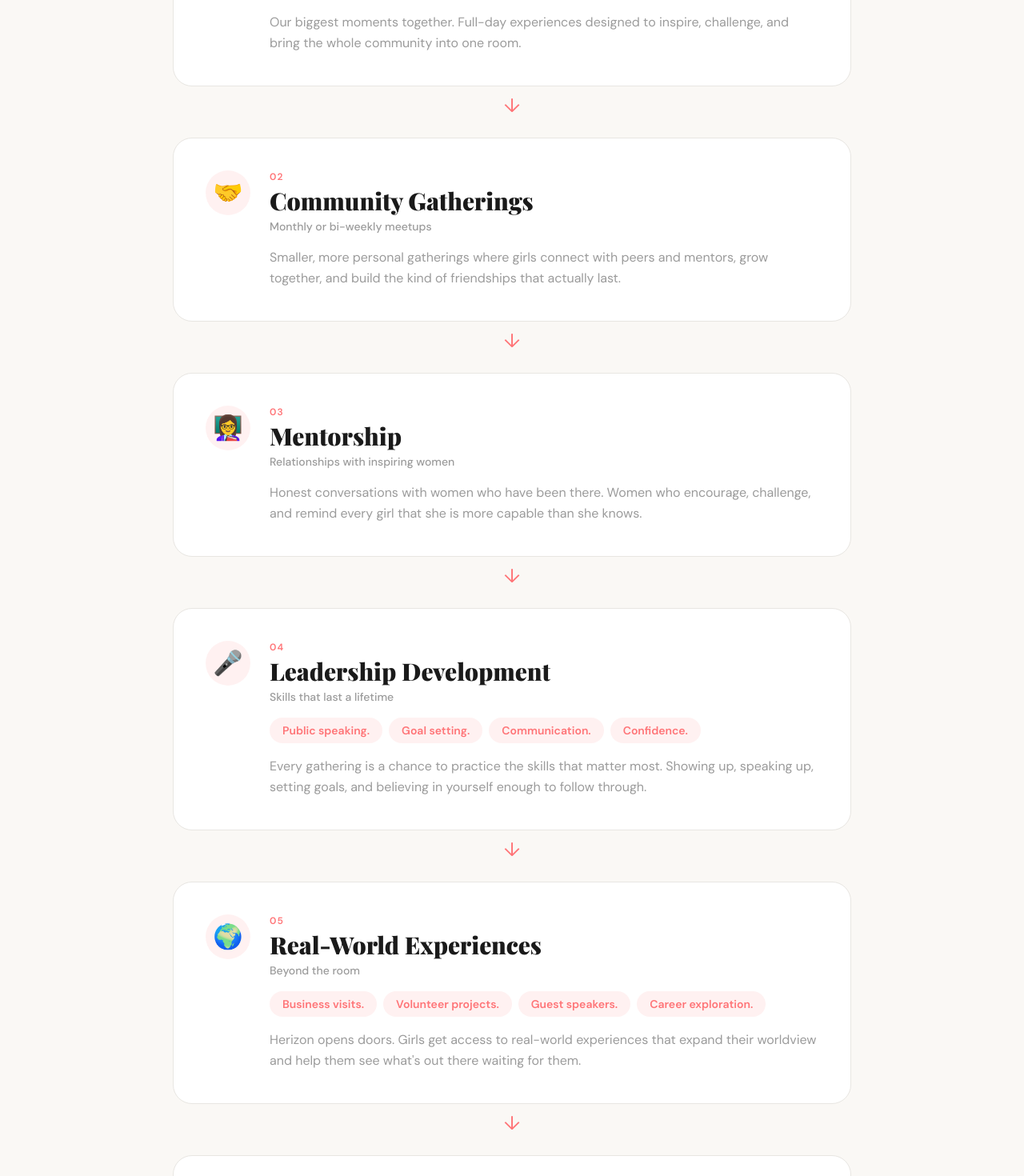
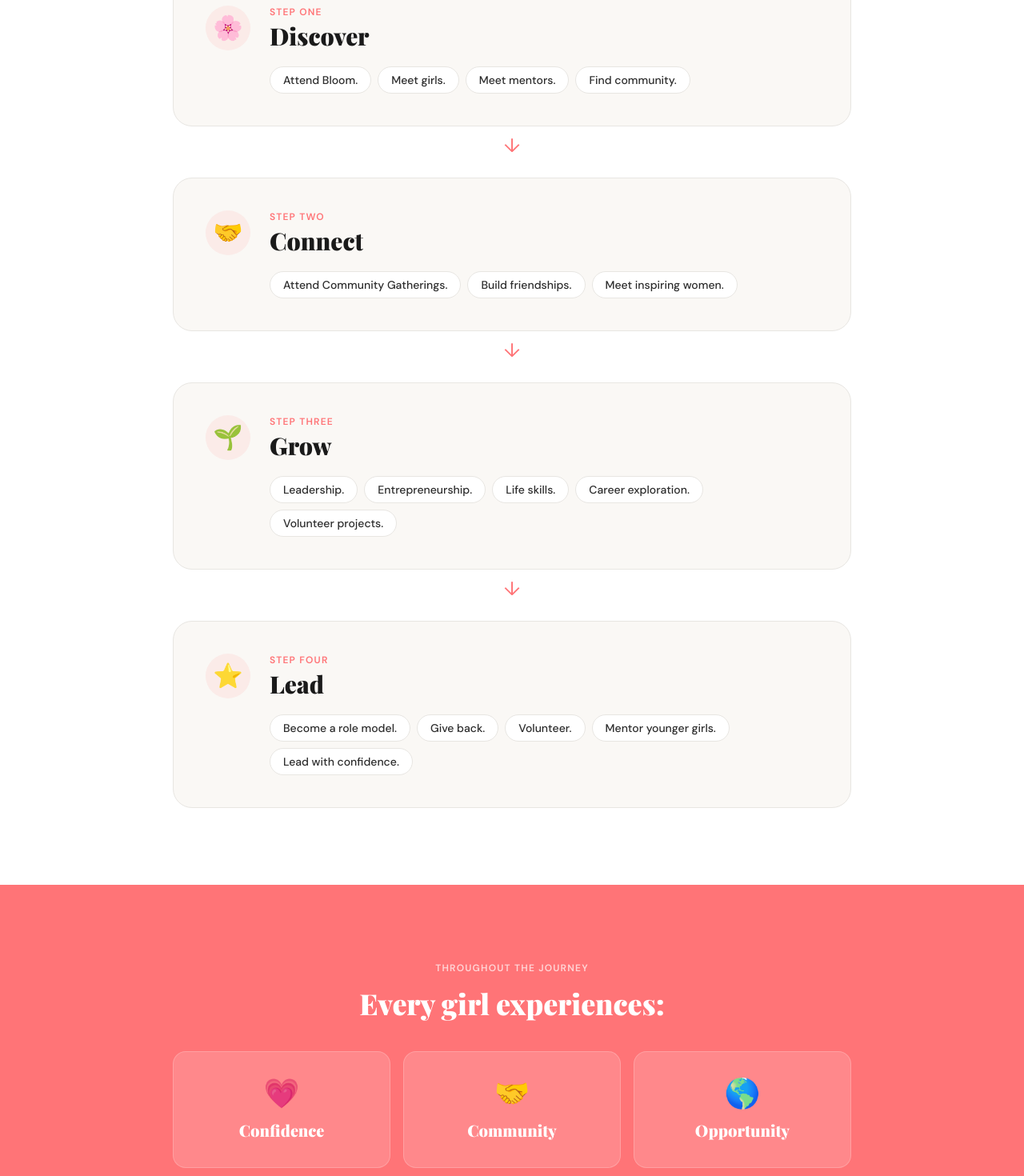
Before and after one commit to flourishprosper/herizonsociety-website, a Next.js app: page /workshops in a window 1280 px wide. Shown: the part 1330-2800 px from the top of the page at 80% size. Built offline with nearby package versions, Linux system fonts and the light colour scheme; a web font is replaced by a local one.

Commit message:
workshops: rework with 4-step journey, Throughout section, closing quote

```diff
--- a/src/app/workshops/page.tsx
+++ b/src/app/workshops/page.tsx
@@ -7,67 +7,40 @@ export const metadata: Metadata = {
     "Discover how Herizon works. From Signature Experiences and community gatherings to mentorship, leadership development, real-world experiences, and a lifelong network for girls ages 12 to 18.",
 };
 
-const tiers = [
+const steps = [
   {
-    num: "01",
+    num: "Step One",
     emoji: "🌸",
-    title: "Signature Experiences",
-    subtitle: "Large quarterly experiences",
-    lines: ["Bloom.", "Find Your Voice.", "Lead Forward."],
-    desc: "Our biggest moments together. Full-day experiences designed to inspire, challenge, and bring the whole community into one room.",
-    bg: "bg-white",
-    accent: "text-[#FF7477]",
+    title: "Discover",
+    lines: ["Attend Bloom.", "Meet girls.", "Meet mentors.", "Find community."],
   },
   {
-    num: "02",
+    num: "Step Two",
     emoji: "🤝",
-    title: "Community Gatherings",
-    subtitle: "Monthly or bi-weekly meetups",
-    lines: [],
-    desc: "Smaller, more personal gatherings where girls connect with peers and mentors, grow together, and build the kind of friendships that actually last.",
-    bg: "bg-[#FAF8F5]",
-    accent: "text-[#FF7477]",
+    title: "Connect",
+    lines: ["Attend Community Gatherings.", "Build friendships.", "Meet inspiring women."],
   },
   {
-    num: "03",
-    emoji: "👩‍🏫",
-    title: "Mentorship",
-    subtitle: "Relationships with inspiring women",
-    lines: [],
-    desc: "Honest conversations with women who have been there. Women who encourage, challenge, and remind every girl that she is more capable than she knows.",
-    bg: "bg-white",
-    accent: "text-[#FF7477]",
+    num: "Step Three",
+    emoji: "🌱",
+    title: "Grow",
+    lines: ["Leadership.", "Entrepreneurship.", "Life skills.", "Career exploration.", "Volunteer projects."],
   },
   {
-    num: "04",
-    emoji: "🎤",
-    title: "Leadership Development",
-    subtitle: "Skills that last a lifetime",
-    lines: ["Public speaking.", "Goal setting.", "Communication.", "Confidence."],
-    desc: "Every gathering is a chance to practice the skills that matter most. Showing up, speaking up, setting goals, and believing in yourself enough to follow through.",
-    bg: "bg-[#FAF8F5]",
-    accent: "text-[#FF7477]",
+    num: "Step Four",
+    emoji: "⭐",
+    title: "Lead",
+    lines: ["Become a role model.", "Give back.", "Volunteer.", "Mentor younger girls.", "Lead with confidence."],
   },
-  {
-    num: "05",
-    emoji: "🌍",
-    title: "Real-World Experiences",
-    subtitle: "Beyond the room",
-    lines: ["Business visits.", "Volunteer projects.", "Guest speakers.", "Career exploration."],
-    desc: "Herizon opens doors. Girls get access to real-world experiences that expand their worldview and help them see what's out there waiting for them.",
-    bg: "bg-white",
-    accent: "text-[#FF7477]",
-  },
-  {
-    num: "06",
-    emoji: "⭐",
-    title: "Lifelong Community",
-    subtitle: "Once Herizon, always Herizon",
-    lines: ["Friendships.", "Support.", "Network."],
-    desc: "The friendships and connections girls make at Herizon don't end when the gathering does. They carry them forward, for life.",
-    bg: "bg-[#FAF8F5]",
-    accent: "text-[#FF7477]",
-  },
+];
+
+const pillars = [
+  { emoji: "💗", label: "Confidence" },
+  { emoji: "🤝", label: "Community" },
+  { emoji: "🌎", label: "Opportunity" },
+  { emoji: "🎤", label: "Leadership" },
+  { emoji: "✨", label: "Creativity" },
+  { emoji: "🌸", label: "Mentorship" },
 ];
 
 export default function WorkshopsPage() {
@@ -99,10 +72,9 @@ export default function WorkshopsPage() {
         </div>
       </section>
 
-      {/* The Journey */}
+      {/* The Journey Intro */}
       <section className="bg-[#FAF8F5] py-24">
-        <div className="max-w-4xl mx-auto px-6">
-          <div className="text-center mb-14">
+        <div className="max-w-4xl mx-auto px-6 text-center">
           <p className="text-[#FF7477] text-xs font-semibold uppercase tracking-widest mb-4">
             The Herizon Journey
           </p>
@@ -120,44 +92,40 @@ export default function WorkshopsPage() {
             Wherever she begins, Herizon meets her there.
           </p>
         </div>
+      </section>
 
+      {/* The 4 Steps */}
+      <section className="bg-white py-24">
+        <div className="max-w-4xl mx-auto px-6">
           <div className="space-y-4">
-            {tiers.map((tier, i) => (
-              <div key={tier.num}>
-                <div className="bg-white rounded-3xl border border-[#E8E6E2] p-8 sm:p-10 card-hover">
+            {steps.map((step, i) => (
+              <div key={step.num}>
+                <div className="bg-[#FAF8F5] rounded-3xl border border-[#E8E6E2] p-8 sm:p-10 card-hover">
                   <div className="flex items-start gap-6">
                     <div className="shrink-0 w-14 h-14 bg-[#FF7477]/10 rounded-full flex items-center justify-center text-3xl">
-                      {tier.emoji}
+                      {step.emoji}
                     </div>
-                    <div className="flex-1">
+                    <div>
                       <p className="text-[#FF7477] text-xs font-semibold uppercase tracking-widest mb-1">
-                        {tier.num}
+                        {step.num}
                       </p>
-                      <h3 className="font-serif text-2xl sm:text-3xl font-black text-[#1A1A1A] mb-1">
-                        {tier.title}
+                      <h3 className="font-serif text-3xl font-black text-[#1A1A1A] mb-5">
+                        {step.title}
                       </h3>
-                      <p className="text-[#9B9B9B] text-sm font-medium mb-4">
-                        {tier.subtitle}
-                      </p>
-                      {tier.lines.length > 0 && (
-                        <div className="flex flex-wrap gap-2 mb-4">
-                          {tier.lines.map((line) => (
+                      <div className="flex flex-wrap gap-2">
+                        {step.lines.map((line) => (
                           <span
                             key={line}
-                              className="bg-[#FF7477]/10 text-[#FF7477] text-sm font-semibold px-4 py-1.5 rounded-full"
+                            className="bg-white border border-[#E8E6E2] text-[#2D2D2D] text-sm font-medium px-4 py-1.5 rounded-full"
                           >
                             {line}
                           </span>
                         ))}
                       </div>
-                      )}
-                      <p className="text-[#9B9B9B] text-base leading-relaxed">
-                        {tier.desc}
-                      </p>
                     </div>
                   </div>
                 </div>
-                {i < tiers.length - 1 && (
+                {i < steps.length - 1 && (
                   <div className="flex justify-center py-2">
                     <span className="text-[#FF7477] text-2xl">↓</span>
                   </div>
@@ -168,19 +136,47 @@ export default function WorkshopsPage() {
         </div>
       </section>
 
-      {/* CTA */}
+      {/* Throughout the Journey */}
+      <section className="bg-[#FF7477] py-24">
+        <div className="max-w-4xl mx-auto px-6 text-center">
+          <p className="text-white/70 text-xs font-semibold uppercase tracking-widest mb-4">
+            Throughout the Journey
+          </p>
+          <h2 className="font-serif text-4xl font-black text-white mb-4">
+            Every girl experiences:
+          </h2>
+          <div className="grid grid-cols-2 sm:grid-cols-3 gap-4 mt-10">
+            {pillars.map((p) => (
+              <div
+                key={p.label}
+                className="bg-white/15 border border-white/20 rounded-2xl py-8 px-4 text-white text-center"
+              >
+                <span className="text-4xl block mb-3">{p.emoji}</span>
+                <p className="font-serif text-xl font-black">{p.label}</p>
+              </div>
+            ))}
+          </div>
+        </div>
+      </section>
+
+      {/* Closing */}
       <section className="bg-[#1A1A1A] py-24">
-        <div className="max-w-4xl mx-auto px-6 text-center">
-          <p className="text-[#FF7477] text-xs font-semibold uppercase tracking-widest mb-4">
-            Be Part of It
+        <div className="max-w-3xl mx-auto px-6 text-center">
+          <h2 className="font-serif text-4xl sm:text-5xl font-black text-white leading-tight mb-8">
+            Growth Doesn&rsquo;t Happen Overnight.
+          </h2>
+          <div className="space-y-4 text-[#9B9B9B] text-lg leading-relaxed mb-10">
+            <p>
+              Confidence is built one conversation, one experience, one
+              friendship, and one opportunity at a time.
             </p>
-          <h2 className="font-serif text-4xl sm:text-5xl font-black text-white leading-tight mb-6">
-            Ready to Join the Community?
-          </h2>
-          <p className="text-[#9B9B9B] text-lg leading-relaxed mb-10 max-w-xl mx-auto">
-            Every girl deserves a place where she feels seen, supported, and
-            inspired to grow. That&rsquo;s what Herizon is built for.
+            <p className="text-white/80">
+              That&rsquo;s why Herizon isn&rsquo;t just a place girls visit.
             </p>
+            <p className="font-serif text-2xl font-black text-[#FF7477]">
+              It&rsquo;s a community they grow with.
+            </p>
+          </div>
           <div className="flex flex-col sm:flex-row gap-4 justify-center">
             <Link
               href="/apply"
```
Lines whose indentation alone changed are shown as unchanged.
